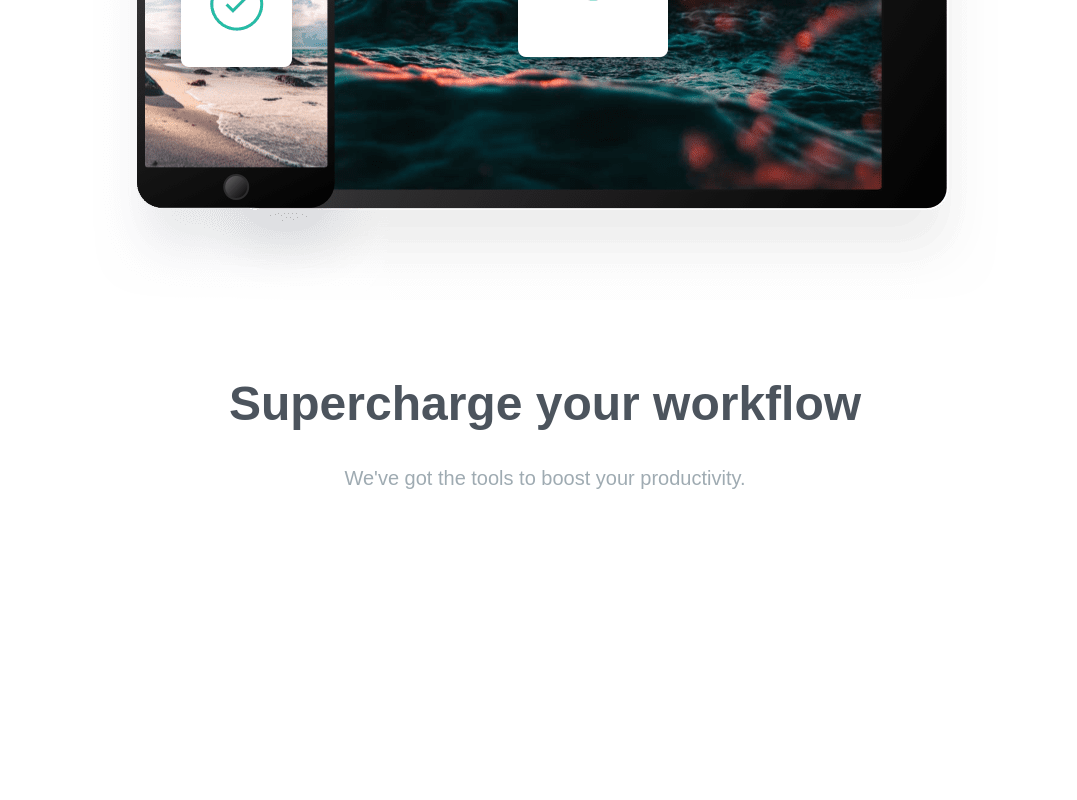
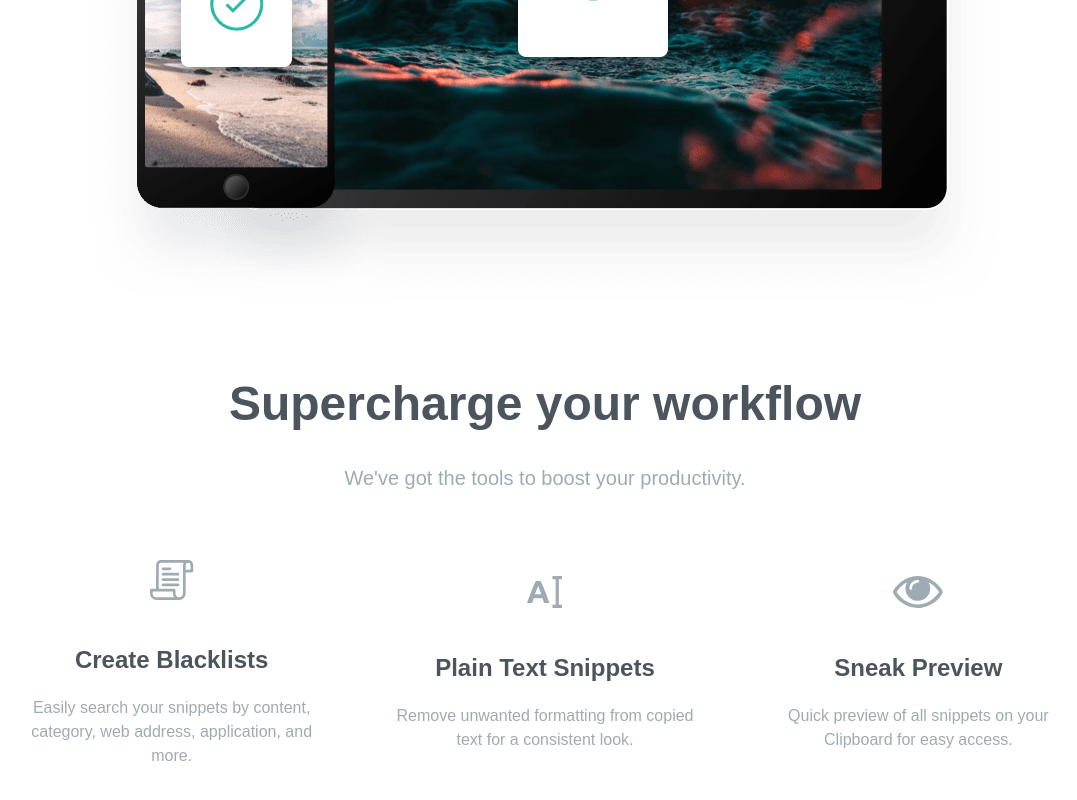
Before and after one commit to TomIrimescu/simple-tailwind-starter-clipboard, a website: page index.html in a window 1280 px wide. Shown: the part 2224-3024 px from the top of the page, without its empty margins (95-1172 px from the left). Before the commit the page ends 2800 px from the top, so only its background shows below. Drawn offline with Linux system fonts and the light colour scheme; a web font is replaced by a local one.

Commit message:
Finish supercharge section

```diff
--- a/index.html
+++ b/index.html
@@ -105,9 +105,7 @@
     <section id="access">
       <div class="section-container my-20">
         <h3>Access Clipboard Anywhere</h3>
-        <p
-          class="max-w-3xl mx-auto mb-24 text-xl leading-9 text-center text-grayishBlue"
-        >
+        <p class="section-content mb-24 text-xl">
           Whether you’re on the go, or at your computer, you can access all your
           Clipboard snippets in a few simple clicks.
         </p>
@@ -122,6 +120,38 @@
         <p class="section-content mb-16">
           We've got the tools to boost your productivity.
         </p>
+        <!-- Items Container -->
+        <div
+          class="flex flex-col items-center justify-between space-y-16 md:flex-row md:space-y-0 md:space-x-12"
+        >
+          <!-- Item 1 -->
+          <div class="flex flex-col items-center space-y-5">
+            <img src="images/icon-blacklist.svg" alt="" class="mb-6" />
+            <h5>Create Blacklists</h5>
+            <p class="max-w-md text-grayishBlue">
+              Easily search your snippets by content, category, web address,
+              application, and more.
+            </p>
+          </div>
+
+          <!-- Item 2 -->
+          <div class="flex flex-col items-center space-y-5">
+            <img src="images/icon-text.svg" alt="" class="mb-6" />
+            <h5>Plain Text Snippets</h5>
+            <p class="max-w-md text-grayishBlue">
+              Remove unwanted formatting from copied text for a consistent look.
+            </p>
+          </div>
+
+          <!-- Item 3 -->
+          <div class="flex flex-col items-center space-y-5">
+            <img src="images/icon-preview.svg" alt="" class="mb-6" />
+            <h5>Sneak Preview</h5>
+            <p class="max-w-md text-grayishBlue">
+              Quick preview of all snippets on your Clipboard for easy access.
+            </p>
+          </div>
+        </div>
       </div>
     </section>
   </body>
```
Also changed, not shown: css/style.css.
